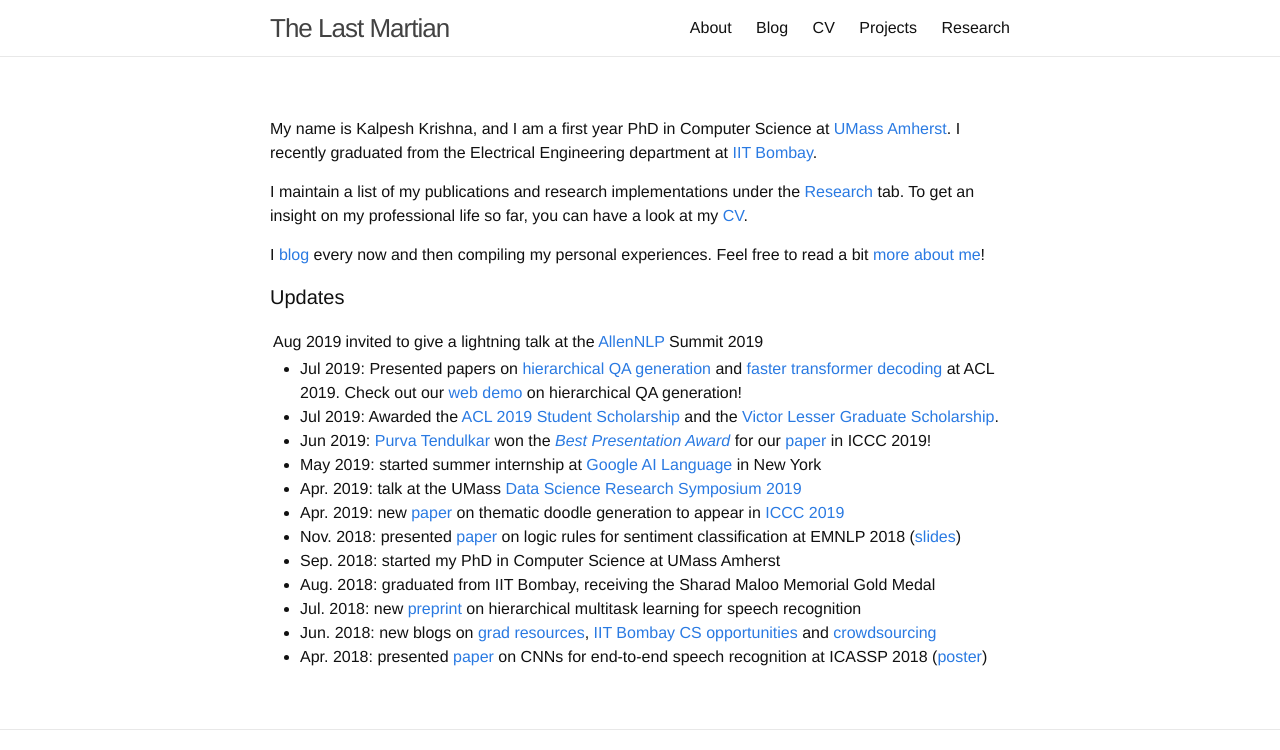
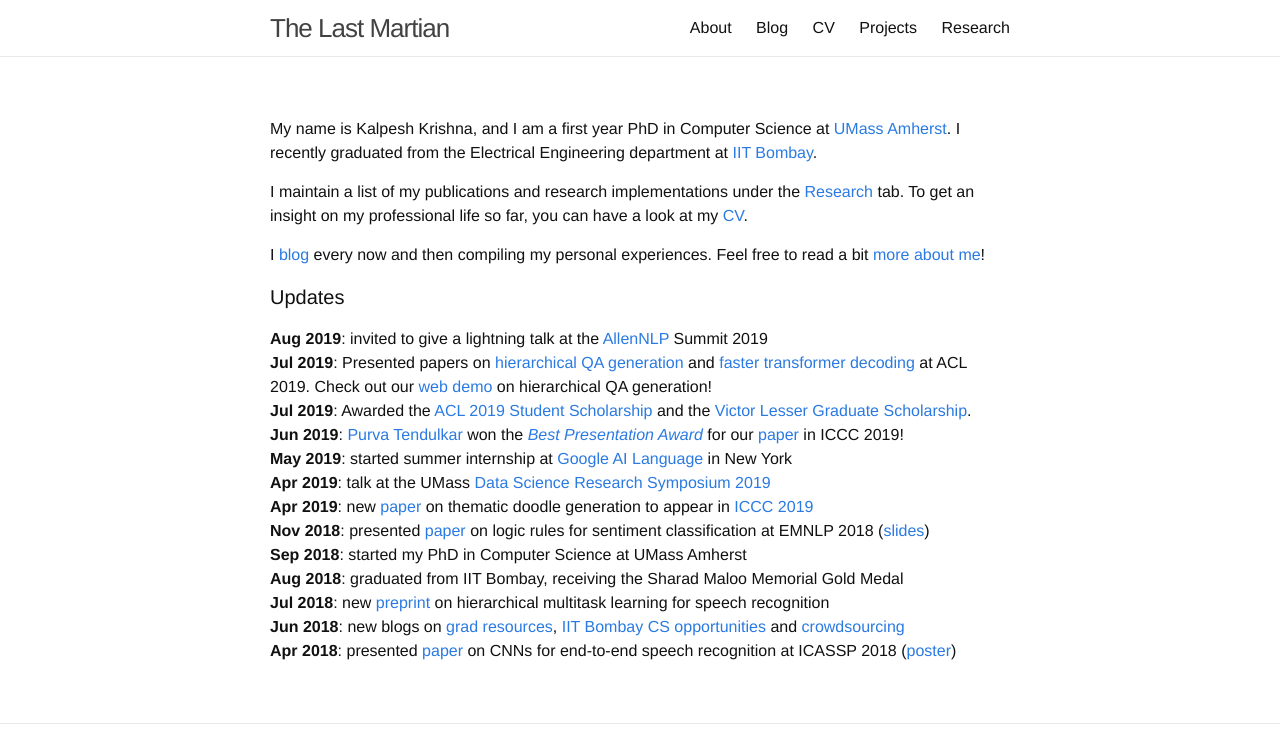
Before and after one commit to martiansideofthemoon/martiansideofthemoon.github.io, a Jekyll site: the page built from index.md, in a window 1280 px wide, cut to the strip 0-750 px from the top of the page. Built offline with Jekyll 4.4.1, drawn with Linux system fonts in a browser that asks for light colours; comment, search, counter and statistics services are not loaded; part of the change alters nothing that is shown.

Commit message:
testing tables

```diff
--- a/index.md
+++ b/index.md
@@ -11,19 +11,16 @@ I [blog]({{ site.url }}/archive) every now and then compiling my personal experi
 
 #### Updates
 
-<table>
-	<tr><td>Aug 2019</td><td>invited to give a lightning talk at the <a href="https://allennlp.org/">AllenNLP</a> Summit 2019</td></tr>
-</table>
-
-* Jul 2019: Presented papers on [hierarchical QA generation](https://arxiv.org/abs/1906.02622) and [faster transformer decoding](https://arxiv.org/abs/1906.02780) at ACL 2019. Check out our [web demo](http://squash.cs.umass.edu/) on hierarchical QA generation!
-* Jul 2019: Awarded the [ACL 2019 Student Scholarship](http://www.acl2019.org/EN/student-scholarship-applications-volunteers.xhtml) and the [Victor Lesser Graduate Scholarship](https://www.cics.umass.edu/support#lesser).
-* Jun 2019: [Purva Tendulkar](http://purvaten.github.io/) won the [*Best Presentation Award*](https://twitter.com/jmacunha/status/1142184529026662400) for our [paper](https://arxiv.org/abs/1903.07820) in ICCC 2019!
-* May 2019: started summer internship at [Google AI Language](https://ai.google/research/teams/language/) in New York
-* Apr. 2019: talk at the UMass [Data Science Research Symposium 2019](https://ds.cs.umass.edu/news-events/events/data-science-research-symposium-2019)
-* Apr. 2019: new [paper](https://arxiv.org/abs/1903.07820) on thematic doodle generation to appear in [ICCC 2019](http://www.computationalcreativity.net/iccc2019/)
-* Nov. 2018: presented [paper](https://arxiv.org/abs/1808.07733) on logic rules for sentiment classification at EMNLP 2018 ([slides]({{ site.url }}/assets/emnlp-2018.pdf))
-* Sep. 2018: started my PhD in Computer Science at UMass Amherst
-* Aug. 2018: graduated from IIT Bombay, receiving the Sharad Maloo Memorial Gold Medal
-* Jul. 2018: new [preprint](https://arxiv.org/abs/1807.06234) on hierarchical multitask learning for speech recognition
-* Jun. 2018: new blogs on [grad resources]({% post_url 2018-05-30-grad-resources %}), [IIT Bombay CS opportunities]({% post_url 2018-06-05-cs-opportunities %}) and [crowdsourcing]({% post_url 2018-06-02-crowd-sourcing %})
-* Apr. 2018: presented [paper](https://arxiv.org/abs/1710.10398) on CNNs for end-to-end speech recognition at ICASSP 2018 ([poster](https://sigport.org/sites/default/files/docs/study-convolutional-encoders.pdf))
+**Aug 2019**: invited to give a lightning talk at the [AllenNLP](https://allennlp.org/) Summit 2019
+**Jul 2019**: Presented papers on [hierarchical QA generation](https://arxiv.org/abs/1906.02622) and [faster transformer decoding](https://arxiv.org/abs/1906.02780) at ACL 2019. Check out our [web demo](http://squash.cs.umass.edu/) on hierarchical QA generation!
+**Jul 2019**: Awarded the [ACL 2019 Student Scholarship](http://www.acl2019.org/EN/student-scholarship-applications-volunteers.xhtml) and the [Victor Lesser Graduate Scholarship](https://www.cics.umass.edu/support#lesser).
+**Jun 2019**: [Purva Tendulkar](http://purvaten.github.io/) won the [*Best Presentation Award*](https://twitter.com/jmacunha/status/1142184529026662400) for our [paper](https://arxiv.org/abs/1903.07820) in ICCC 2019!
+**May 2019**: started summer internship at [Google AI Language](https://ai.google/research/teams/language/) in New York
+**Apr 2019**: talk at the UMass [Data Science Research Symposium 2019](https://ds.cs.umass.edu/news-events/events/data-science-research-symposium-2019)
+**Apr 2019**: new [paper](https://arxiv.org/abs/1903.07820) on thematic doodle generation to appear in [ICCC 2019](http://www.computationalcreativity.net/iccc2019/)
+**Nov 2018**: presented [paper](https://arxiv.org/abs/1808.07733) on logic rules for sentiment classification at EMNLP 2018 ([slides]({{ site.url }}/assets/emnlp-2018.pdf))
+**Sep 2018**: started my PhD in Computer Science at UMass Amherst
+**Aug 2018**: graduated from IIT Bombay, receiving the Sharad Maloo Memorial Gold Medal
+**Jul 2018**: new [preprint](https://arxiv.org/abs/1807.06234) on hierarchical multitask learning for speech recognition
+**Jun 2018**: new blogs on [grad resources]({% post_url 2018-05-30-grad-resources %}), [IIT Bombay CS opportunities]({% post_url 2018-06-05-cs-opportunities %}) and [crowdsourcing]({% post_url 2018-06-02-crowd-sourcing %})
+**Apr 2018**: presented [paper](https://arxiv.org/abs/1710.10398) on CNNs for end-to-end speech recognition at ICASSP 2018 ([poster](https://sigport.org/sites/default/files/docs/study-convolutional-encoders.pdf))
```
